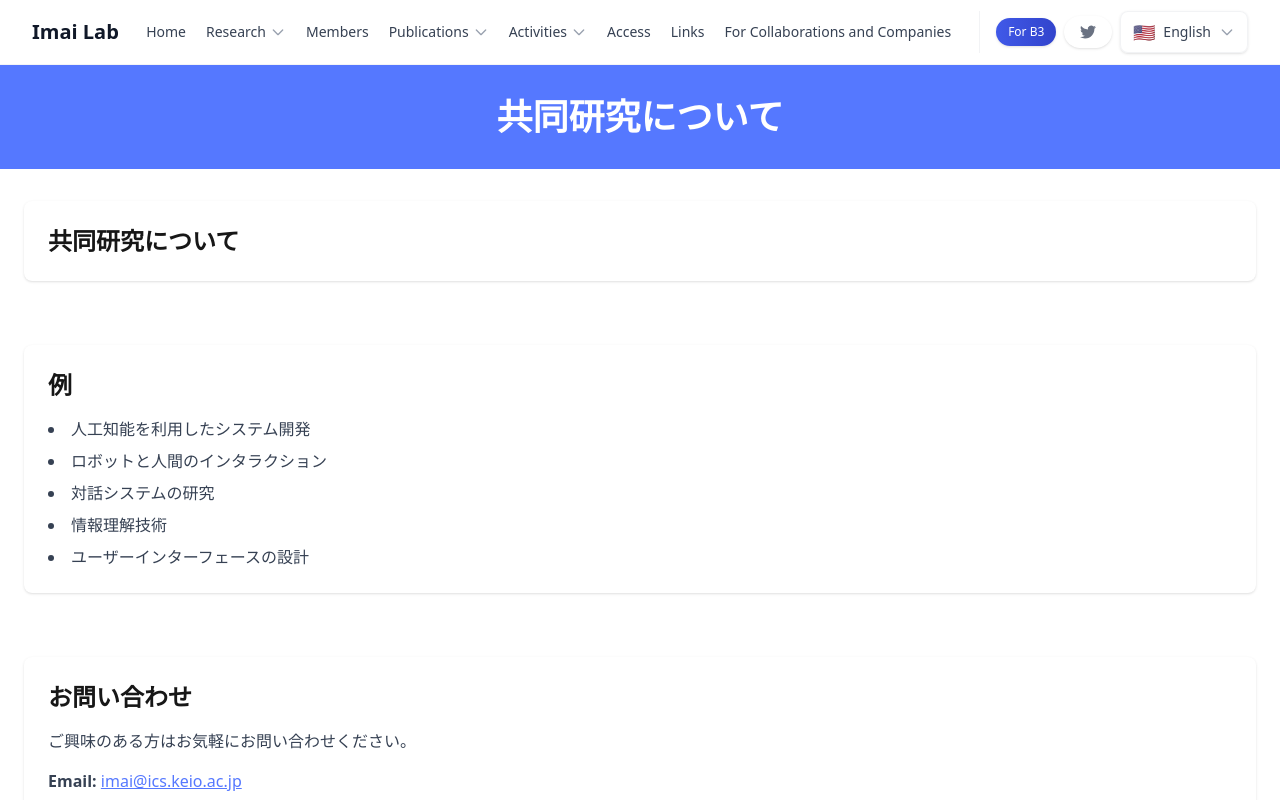
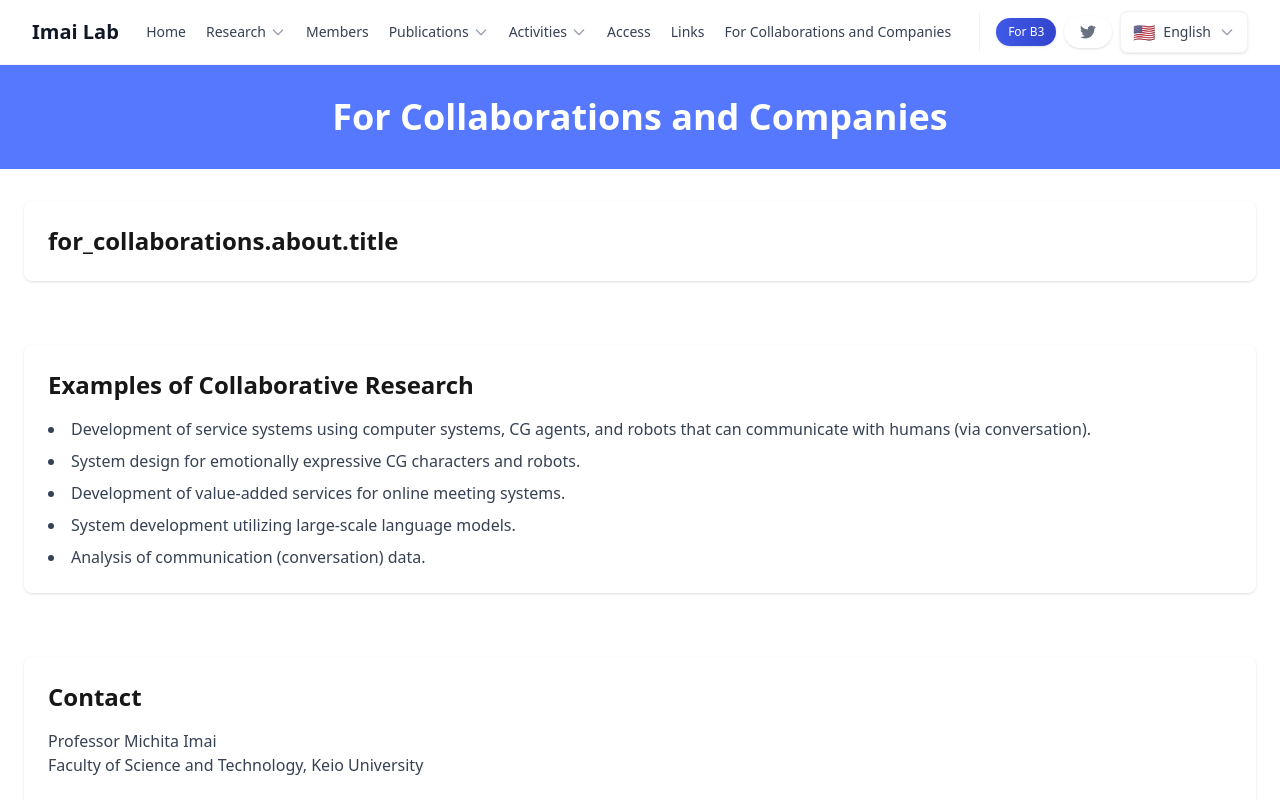
Before and after one commit to imai-laboratory/imai-laboratory.github.io, a Next.js app: page /en/for_collaborations in a window 1280 px wide. Shown: the top 800 px of the page. Built offline with nearby package versions, Linux system fonts and the light colour scheme.

Commit message:
fix: for_collabo messages

```diff
--- a/app/[locale]/for_collaborations/page.tsx
+++ b/app/[locale]/for_collaborations/page.tsx
@@ -1,4 +1,5 @@
-import { setRequestLocale } from "next-intl/server";
+import { getTranslations, setRequestLocale } from "next-intl/server";
+import { ContentSection } from "@/components/features/ContentSection";
 import { PageHero } from "@/components/features/PageHero";
 import { generateStaticParams } from "@/lib/generateStaticParams";
 
@@ -8,52 +9,34 @@ type Props = { params: Promise<{ locale: string }> };
 export default async function ForCollaborationsPage({ params }: Props) {
   const { locale } = await params;
   setRequestLocale(locale);
+  const t = await getTranslations({ locale });
+
   return (
     <div>
       <div id="content_for_collaborations">
-        <PageHero title="共同研究について" />
+        <PageHero title={t("navigation.for_collaborations")} />
 
         {/* About Section */}
-        <div className="container mx-auto px-6 py-8">
-          <div className="bg-white rounded-lg shadow-sm p-6">
-            <h3 className="text-xl md:text-2xl font-bold">共同研究について</h3>
-          </div>
-        </div>
+        <ContentSection title={t("for_collaborations.about.title")} />
 
         {/* Examples Section */}
-        <div className="container mx-auto px-6 py-8">
-          <div className="bg-white rounded-lg shadow-sm p-6">
-            <h2 className="text-xl md:text-2xl font-bold mb-4">例</h2>
-            <ul className="list-disc list-inside space-y-2 text-gray-700">
-              <li>人工知能を利用したシステム開発</li>
-              <li>ロボットと人間のインタラクション</li>
-              <li>対話システムの研究</li>
-              <li>情報理解技術</li>
-              <li>ユーザーインターフェースの設計</li>
-            </ul>
-          </div>
-        </div>
+        <ContentSection title={t("for_collaborations.examples.title")}>
+          <ul className="list-disc list-inside space-y-2 text-gray-700">
+            {t("for_collaborations.examples.desc")
+              .split("\n")
+              .filter((line) => line.trim())
+              .map((item) => (
+                <li key={item}>{item}</li>
+              ))}
+          </ul>
+        </ContentSection>
 
         {/* Contact Section */}
-        <div className="container mx-auto px-6 py-8">
-          <div className="bg-white rounded-lg shadow-sm p-6">
-            <h2 className="text-xl md:text-2xl font-bold mb-4">お問い合わせ</h2>
-            <div className="space-y-4">
-              <p className="text-gray-700">
-                ご興味のある方はお気軽にお問い合わせください。
-              </p>
-              <p className="text-gray-700">
-                <strong>Email:</strong>{" "}
-                <a
-                  href="mailto:imai@ics.keio.ac.jp"
-                  className="text-primary-600 hover:text-primary-700"
-                >
-                  imai@ics.keio.ac.jp
-                </a>
-              </p>
-            </div>
+        <ContentSection title={t("for_collaborations.contact.title")}>
+          <div className="text-gray-700 whitespace-pre-line">
+            {t("for_collaborations.contact.desc")}
           </div>
-        </div>
+        </ContentSection>
       </div>
     </div>
   );
--- /dev/null
+++ b/components/features/ContentSection.tsx
@@ -0,0 +1,17 @@
+import type React from "react";
+
+type ContentSectionProps = {
+  title?: string;
+  children?: React.ReactNode;
+};
+
+export function ContentSection({ title, children }: ContentSectionProps) {
+  return (
+    <div className="container mx-auto px-6 py-8">
+      <div className="bg-white rounded-lg shadow-sm p-6 flex flex-col gap-4">
+        {title && <h2 className="text-xl md:text-2xl font-bold">{title}</h2>}
+        {children}
+      </div>
+    </div>
+  );
+}
--- a/messages/en.json
+++ b/messages/en.json
@@ -111,6 +111,19 @@
     "tel": "TEL: +81-45-566-1515 (Professor's Room)\nTEL: +81-45-566-1749 (Students' Room)",
     "accessmap_link": "Yagami Campus Map (Japanese)"
   },
+  "for_collaborations": {
+    "about": {
+      "desc": "At the Imai Laboratory of Keio University, we actively engage in academic consulting to support the scholarly activities of companies and collaborate on joint research projects to address the challenges faced by businesses."
+    },
+    "examples": {
+      "title": "Examples of Collaborative Research",
+      "desc": "Development of service systems using computer systems, CG agents, and robots that can communicate with humans (via conversation).\nSystem design for emotionally expressive CG characters and robots.\nDevelopment of value-added services for online meeting systems.\nSystem development utilizing large-scale language models.\nAnalysis of communication (conversation) data."
+    },
+    "contact": {
+      "title": "Contact",
+      "desc": "Professor Michita Imai\nFaculty of Science and Technology, Keio University\n\nEmail: michita@ailab.ics.keio.ac.jp"
+    }
+  },
   "footer": {
     "quick_links": "Quick Links",
     "contact": "Contact",
--- a/messages/ja.json
+++ b/messages/ja.json
@@ -111,6 +111,19 @@
     "tel": "TEL: 045-566-1515 (教授居室)\nTEL: 045-566-1749 (学生居室)\n",
     "accessmap_link": "交通アクセス"
   },
+  "for_collaborations": {
+    "about": {
+      "title": "慶應義塾大学今井研究室では、企業のみなさまの学術的な活動を支援するための学術コンサルティングや、企業のみなさまが持つ課題を一緒に解決していく共同研究などを積極的に受け入れいています。"
+    },
+    "examples": {
+      "title": "共同研究の一例",
+      "desc": "人とコミュニケーション(会話)するコンピュータシステム、CGエージェント、ロボットを利用したサービスシステムの構築。\n感情を持ったCGキャラクタ・ロボットのシステムデザイン\nオンライン会議システムの負荷価値サービスの構築\n大規模言語モデルを利用したシステム構築\nコミュニケーション（会話）データの分析"
+    },
+    "contact": {
+      "title": "問い合わせ先",
+      "desc": "慶應義塾大学　理工学部　教授　今井　倫太\n\nEmail: michita@ailab.ics.keio.ac.jp"
+    }
+  },
   "footer": {
     "quick_links": "クイックリンク",
     "contact": "連絡先",
```
